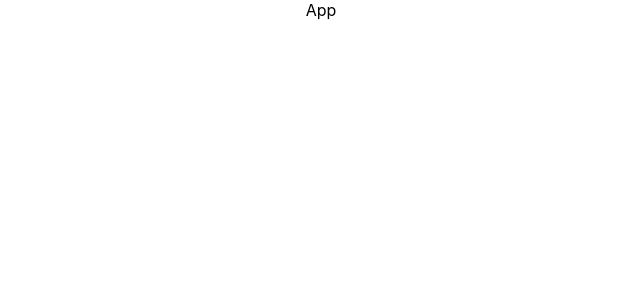
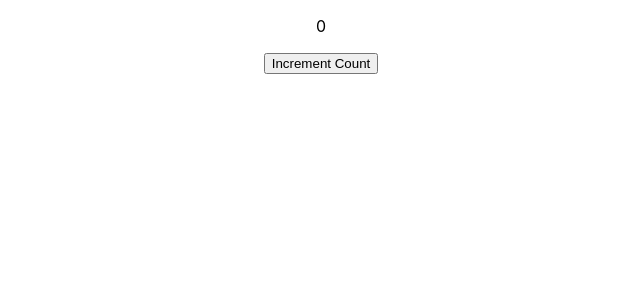
Before and after one commit to jsmithb117/react-challenges, a React (Create React App) app: page / in a window 1280 px wide. Shown: the top 300 px of the page, without its empty margins (319-959 px from the left). Built offline with nearby package versions, Linux system fonts and the light colour scheme.

Commit message:
Implements challenge

```diff
--- a/src/App.js
+++ b/src/App.js
@@ -1,10 +1,17 @@
-import logo from './logo.svg';
 import './App.css';
+import { useState } from 'react';
+import IncrementButton from './components/IncrementButton/IncrementButton'
+function App() {
+  const [counter, setCounter] = useState(0)
 
-function App() {
+  function incrementHandler() {
+    setCounter((count) => count + 1)
+  }
+
   return (
     <div className="App">
-      App
+      <p>{counter}</p>
+      <IncrementButton incrementHandler={incrementHandler}/>
     </div>
   );
 }
--- /dev/null
+++ b/src/components/IncrementButton/IncrementButton.jsx
@@ -0,0 +1,5 @@
+function IncrementButton({ incrementHandler }) {
+  return <button onClick={incrementHandler}>Increment Count</button>
+};
+
+export default IncrementButton;
```
